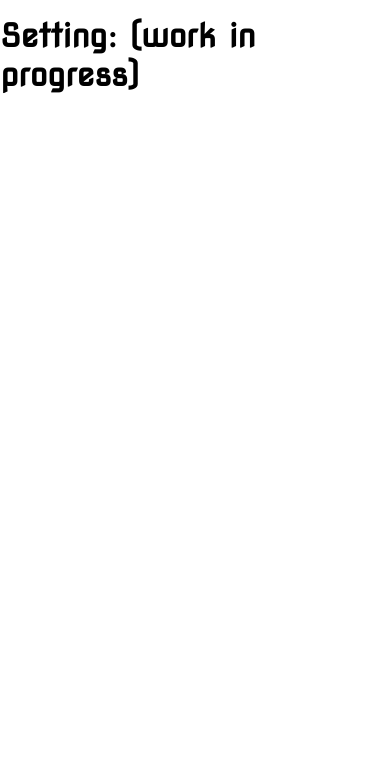
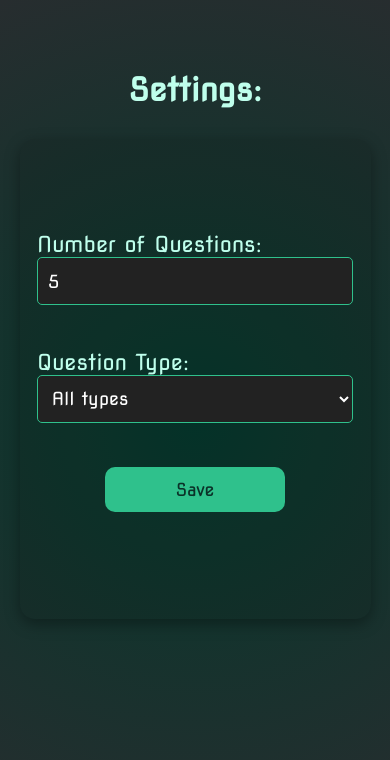
Before and after one commit to guarize/react-trivia-game, a React (Create React App) app: page /settings in a window 390 px wide. Shown: the top 760 px of the page. Built offline with nearby package versions, Linux system fonts and the light colour scheme.

Commit message:
[feature] setting page

```diff
--- a/src/App.css
+++ b/src/App.css
@@ -14,7 +14,7 @@ label {
   margin-bottom: 0.25rem;
 }
 
-input {
+input, select {
   border-radius: 5px;
   display: block;
   padding: 0.6rem;
--- a/src/actions/index.js
+++ b/src/actions/index.js
@@ -6,28 +6,29 @@ export const PAUSE_TIMER = 'PAUSE_TIMER';
 export const SAVE_SCORE = 'SAVE_SCORE';
 export const SAVE_RANKING = 'SAVE_RANKING';
 export const SAVE_PICTURE = 'SAVE_PICTURE';
+export const SAVE_SETTINGS = 'SAVE_SETTINGS';
 
 const saveToken = (token) => ({
   type: TOKEN,
   token,
 });
 
-export const fetchApi = () => (
-  (dispatch) => fetch(URL_TRIVIA_TOKEN)
-    .then(
-      (response) => response.json()
-        .then(({ token }) => dispatch(saveToken(token))),
-    )
-);
+export const fetchApi = () => (dispatch) =>
+  fetch(URL_TRIVIA_TOKEN).then((response) =>
+    response.json().then(({ token }) => dispatch(saveToken(token))),
+  );
 
-const saveQuestions = (questions) => ({ type: 'SAVE_QUESTIONS', questions });
+const saveQuestions = (questions) => ({ type: SAVE_QUESTIONS, questions });
 
-export const fetchQuestions = (token) => (
-  (dispatch) => fetch(`https://opentdb.com/api.php?amount=5&token=${token}`)
-    .then(
-      (response) => response.json()
-        .then((json) => dispatch(saveQuestions(json))),
-    )
-);
+export const saveGameSetting = (url, questionsLength) => ({
+  type: SAVE_SETTINGS,
+  url,
+  questionsLength,
+});
+
+export const fetchQuestions = (token, url) => (dispatch) =>
+  fetch(`${url}${token}`).then((response) =>
+    response.json().then((json) => dispatch(saveQuestions(json))),
+  );
 
 export const saveScore = (score) => ({ type: SAVE_SCORE, score });
--- a/src/pages/HomeTrivia.jsx
+++ b/src/pages/HomeTrivia.jsx
@@ -27,12 +27,12 @@ class HomeTrivia extends React.Component {
   }
 
   componentDidMount() {
-    const { token, questionsApi } = this.props;
+    const { token, questionsApi, url } = this.props;
     if (!localStorage.getItem('ranking')) {
       localStorage.setItem('ranking', JSON.stringify([]));
     }
 
-    questionsApi(token);
+    questionsApi(token, url);
 
     this.timerCountdown();
   }
@@ -85,7 +85,7 @@ class HomeTrivia extends React.Component {
   }
 
   addCounter() {
-    const { history } = this.props;
+    const { history, questions_length } = this.props;
     const { counter } = this.state;
 
     this.setState((prevState) => ({
@@ -94,8 +94,8 @@ class HomeTrivia extends React.Component {
       timerValue: 30,
     }));
     this.timerCountdown();
-    const LENGTH_QUESTIONS = 4;
-    if (counter === LENGTH_QUESTIONS) history.push('/feedback');
+
+    if (counter === Number(questions_length)) history.push('/feedback');
   }
 
   timerCountdown() {
@@ -115,7 +115,7 @@ class HomeTrivia extends React.Component {
   }
 
   render() {
-    const { questionsShuffled } = this.props;
+    const { questionsShuffled, questions_length } = this.props;
     const {
       counter,
       buttonStyle,
@@ -124,13 +124,12 @@ class HomeTrivia extends React.Component {
       buttonsDisabled,
       score,
     } = this.state;
-    const QUESTIONS_LENGTH = 4;
     return (
       <div className="trivia-wrapper">
         <HeaderTrivia score={ score } />
         <div className="trivia-container">
           <h1>
-            {counter === QUESTIONS_LENGTH
+            {counter === Number(questions_length)
               ? 'Final Question'
               : `Question ${counter + 1}`}
           </h1>
@@ -177,10 +176,12 @@ const mapStateToProps = (state) => ({
   }),
   player: state.reducer.player,
   token: state.reducer.token,
+  url: state.reducer.api_url,
+  questions_length: state.reducer.questions_length,
 });
 
 const mapDispatchToProps = (dispatch) => ({
-  questionsApi: (token) => dispatch(fetchQuestions(token)),
+  questionsApi: (token, url) => dispatch(fetchQuestions(token, url)),
 });
 
 HomeTrivia.propTypes = {
--- a/src/pages/Login.jsx
+++ b/src/pages/Login.jsx
@@ -2,7 +2,7 @@ import React from 'react';
 import { connect } from 'react-redux';
 import { Link } from 'react-router-dom';
 import PropTypes from 'prop-types';
-import { fetchApi, fetchQuestions } from '../actions/index';
+import { fetchApi } from '../actions/index';
 import '../styles/Login.css';
 
 class Login extends React.Component {
@@ -31,13 +31,11 @@ class Login extends React.Component {
   }
 
   async startGame() {
-    const { fetchToken, history, questionsApi } = this.props;
+    const { fetchToken, history } = this.props;
     const { name, email } = this.state;
 
     await fetchToken();
     const { token } = this.props;
-
-    await questionsApi(token);
 
     localStorage.setItem('token', token);
     localStorage.setItem(
@@ -103,13 +101,11 @@ const mapStateToProps = (state) => ({
 
 const mapDispatchToProps = (dispatch) => ({
   fetchToken: () => dispatch(fetchApi()),
-  questionsApi: (token) => dispatch(fetchQuestions(token)),
 });
 
 Login.propTypes = {
   token: PropTypes.string,
   fetchToken: PropTypes.func,
-  questionsApi: PropTypes.func,
 }.isRequired;
 
 export default connect(mapStateToProps, mapDispatchToProps)(Login);
--- a/src/pages/Settings.jsx
+++ b/src/pages/Settings.jsx
@@ -1,13 +1,100 @@
+import PropTypes from 'prop-types';
 import React, { Component } from 'react';
+import { connect } from 'react-redux';
+import { saveGameSetting } from '../actions';
+import '../styles/Settings.css';
 
 class Settings extends Component {
+  constructor(props) {
+    super(props);
+
+    this.state = {
+      numberQuestions: '5',
+      questionType: '',
+    };
+
+    this.onSettingsChange = this.onSettingsChange.bind(this);
+    this.onSaveSettings = this.onSaveSettings.bind(this);
+  }
+
+  onSettingsChange({ target: { name, value } }) {
+    this.setState({
+      [name]: value,
+    });
+  }
+
+  onSaveSettings() {
+    const { saveSetting, history } = this.props;
+    const { numberQuestions, questionType } = this.state;
+
+    if (numberQuestions === '5' && !questionType) {
+      saveSetting(
+        'https://opentdb.com/api.php?amount=5&token=',
+        numberQuestions,
+      );
+    } else if (questionType) {
+      saveSetting(
+        `https://opentdb.com/api.php?amount=${numberQuestions}&type=${questionType}&token=`,
+        numberQuestions,
+      );
+    } else if (!questionType && numberQuestions !== '5') {
+      saveSetting(
+        `https://opentdb.com/api.php?amount=${numberQuestions}&token=`,
+        numberQuestions,
+      );
+    }
+
+    history.push('/');
+  }
+
   render() {
+    const { numberQuestions } = this.state;
     return (
-      <div>
-        <h1 data-testid="settings-title">Setting: (work in progress)</h1>
+      <div className="settings-wrapper">
+        <h1 data-testid="settings-title">Settings:</h1>
+        <div className="settings-container">
+          <label htmlFor="question-number">
+            Number of Questions:
+            <input
+              type="number"
+              name="numberQuestions"
+              value={numberQuestions}
+              onChange={this.onSettingsChange}
+            />
+          </label>
+          <label htmlFor="question-type">
+            Question Type:
+            <select
+              id="question-type"
+              name="questionType"
+              onChange={this.onSettingsChange}
+            >
+              <option value="">All types</option>
+              <option value="multiple">Multiple Choice</option>
+              <option value="boolean">True / False</option>
+            </select>
+          </label>
+
+          <button
+            type="button"
+            className="settings-save"
+            onClick={this.onSaveSettings}
+          >
+            Save
+          </button>
+        </div>
       </div>
     );
   }
 }
 
-export default Settings;
+Settings.propTypes = {
+  saveSetting: PropTypes.func.isRequired,
+};
+
+const mapDispatchToProps = (dispatch) => ({
+  saveSetting: (url, questionsLength) =>
+    dispatch(saveGameSetting(url, questionsLength)),
+});
+
+export default connect(null, mapDispatchToProps)(Settings);
--- a/src/reducer/reducer.js
+++ b/src/reducer/reducer.js
@@ -1,10 +1,13 @@
 import {
   TOKEN,
   SAVE_QUESTIONS,
+  SAVE_SETTINGS,
 } from '../actions/index';
 
 const INITIAL_STATE = {
   token: '',
+  api_url: 'https://opentdb.com/api.php?amount=5&token=',
+  questions_length: '4',
   questions: [],
   player: {
     name: '',
@@ -25,6 +28,12 @@ const reducer = (state = INITIAL_STATE, action) => {
       ...state,
       questions: action.questions.results,
     };
+  case SAVE_SETTINGS:
+    return {
+      ...state,
+      api_url: action.url,
+      questions_length: action.questionsLength - 1,
+    };
   default:
     return state;
   }
--- /dev/null
+++ b/src/styles/Settings.css
@@ -0,0 +1,88 @@
+.settings-wrapper {
+  background: radial-gradient(
+    circle,
+    rgba(5, 56, 44, 1) 0%,
+    rgba(39, 45, 47, 1) 100%
+  );
+  background-color: rgb(5, 56, 44);
+  color: #bfffec;
+  min-height: 100vh;
+  width: 100vw;
+  display: flex;
+  flex-direction: column;
+  align-items: center;
+  justify-content: flex-start;
+}
+
+.settings-wrapper h1 {
+  margin: 150px 0 50px;
+}
+
+.settings-container {
+  align-items: center;
+  background-color: rgba(0, 0, 0, 0.1);
+  border-radius: 15px;
+  box-shadow: rgba(0, 0, 0, 0.35) 0 5px 15px;
+  display: flex;
+  flex-direction: column;
+  height: 480px;
+  justify-content: center;
+  width: 35%;
+  margin-bottom: 60px;
+}
+
+.settings-save {
+  background-color: #2fc18c;
+  color: #0b3128;
+  font-size: 18px;
+  height: 45px;
+  margin-bottom: 15px;
+  width: 180px;
+}
+
+.settings-wrapper input, select {
+  background-color: #222;
+  border: 1px solid #2fc18c;
+  color: white;
+  font-size: 18px;
+  height: 48px;
+  margin-bottom: 40px;
+  width: 440px;
+}
+
+.settings-wrapper label {
+  font-size: 22px;
+}
+
+@media only screen and ( max-width : 1400px ) {
+
+  .settings-container {
+    width: 55%;
+  }
+}
+
+@media only screen and ( max-width : 996px ) {
+
+  .settings-container {
+    width: 75%;
+  }
+}
+
+@media only screen and ( max-width : 640px ) {
+
+  .settings-wrapper h1 {
+    margin: 70px 0 30px;
+  }
+
+  .settings-container {
+    width: 90%;
+  }
+
+  .settings-wrapper label {
+    width: 90%;
+  }
+
+  .settings-wrapper input, select {
+    width: 100%;
+  }
+}
```
Also changed, not shown: public/logo192.png (added).
